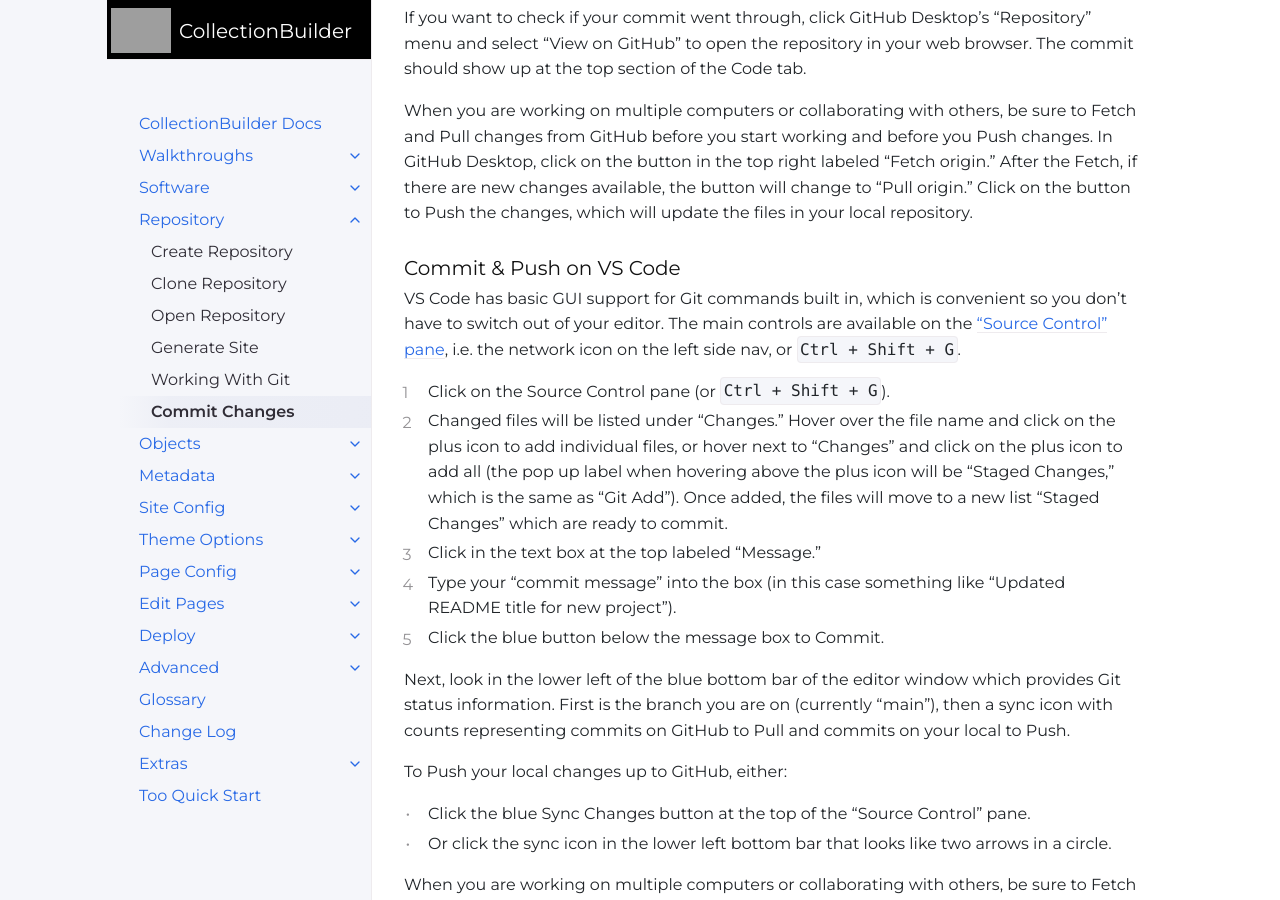
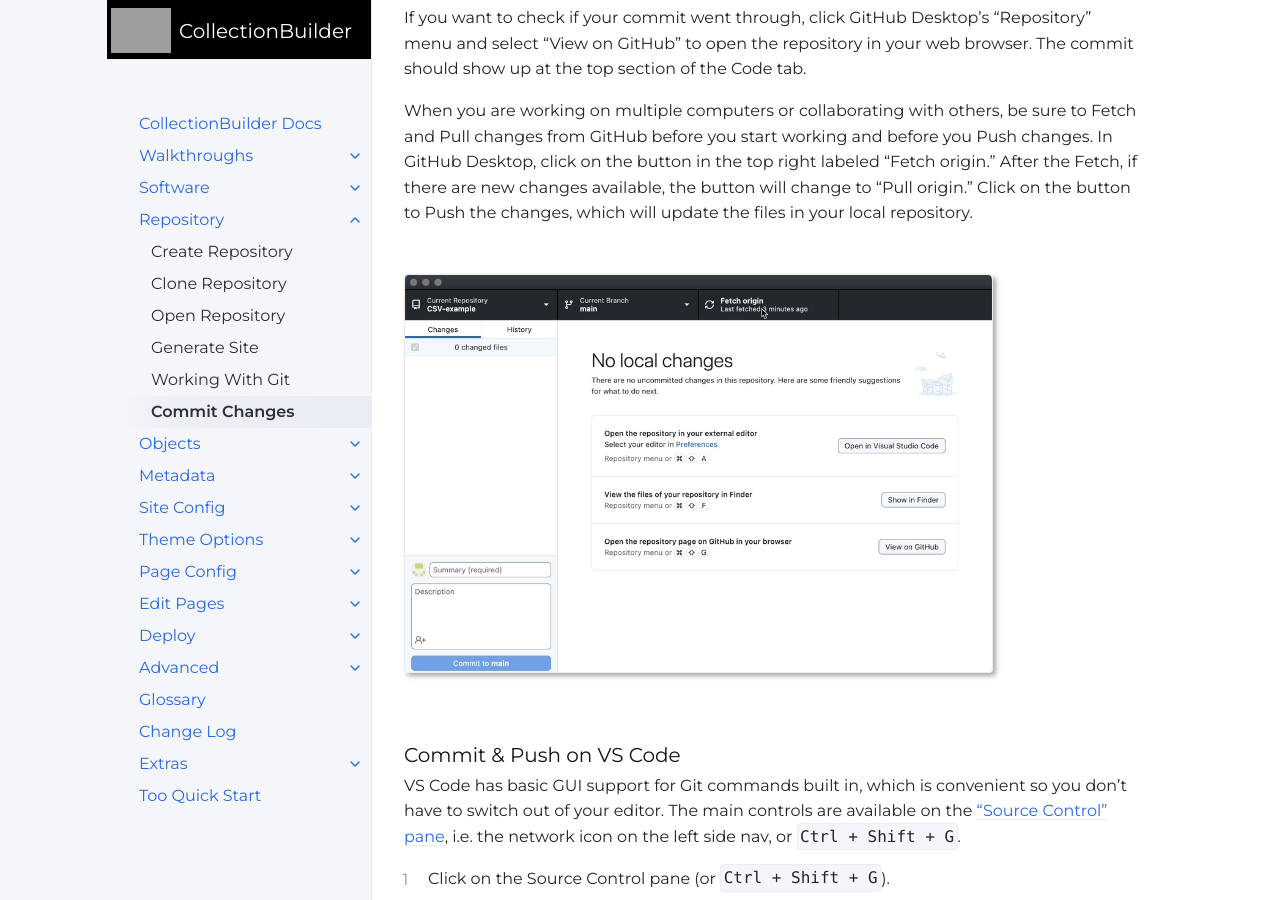
Before and after one commit to CollectionBuilder/cb-docs, a Jekyll site: the page built from docs/repository/commit.md, in a window 1280 px wide and 900 px high, scrolled down 2580 px. Built offline with Jekyll 4.4.1, drawn with Linux system fonts in a browser that asks for light colours; comment, search, counter and statistics services are not loaded.

Commit message:
Add moving gif for fetch and pull origin

```diff
--- a/docs/repository/commit.md
+++ b/docs/repository/commit.md
@@ -69,6 +69,8 @@ In GitHub Desktop, click on the button in the top right labeled "Fetch origin."
 After the Fetch, if there are new changes available, the button will change to "Pull origin."
 Click on the button to Push the changes, which will update the files in your local repository.
 
+{% include feature/image.html img="fetch-pull-gh-desktop.gif" alt="GitHub Desktop user clicking on fetch origin button and then pull origin button" border=true width="80%" %}
+
 ### Commit & Push on VS Code
 
 VS Code has basic GUI support for Git commands built in, which is convenient so you don't have to switch out of your editor.
```
Also changed, not shown: assets/images/fetch-pull-gh-desktop.gif (added).
